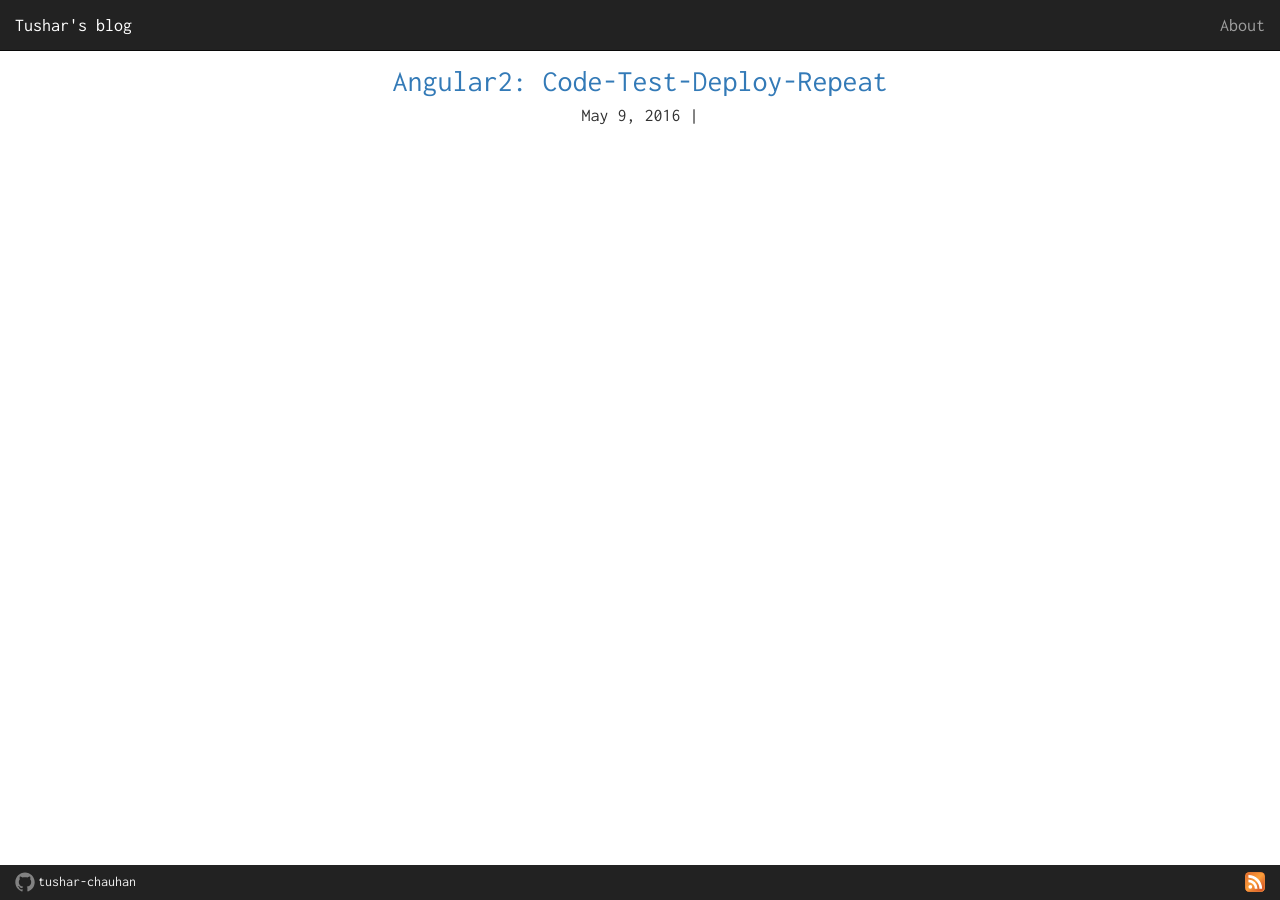
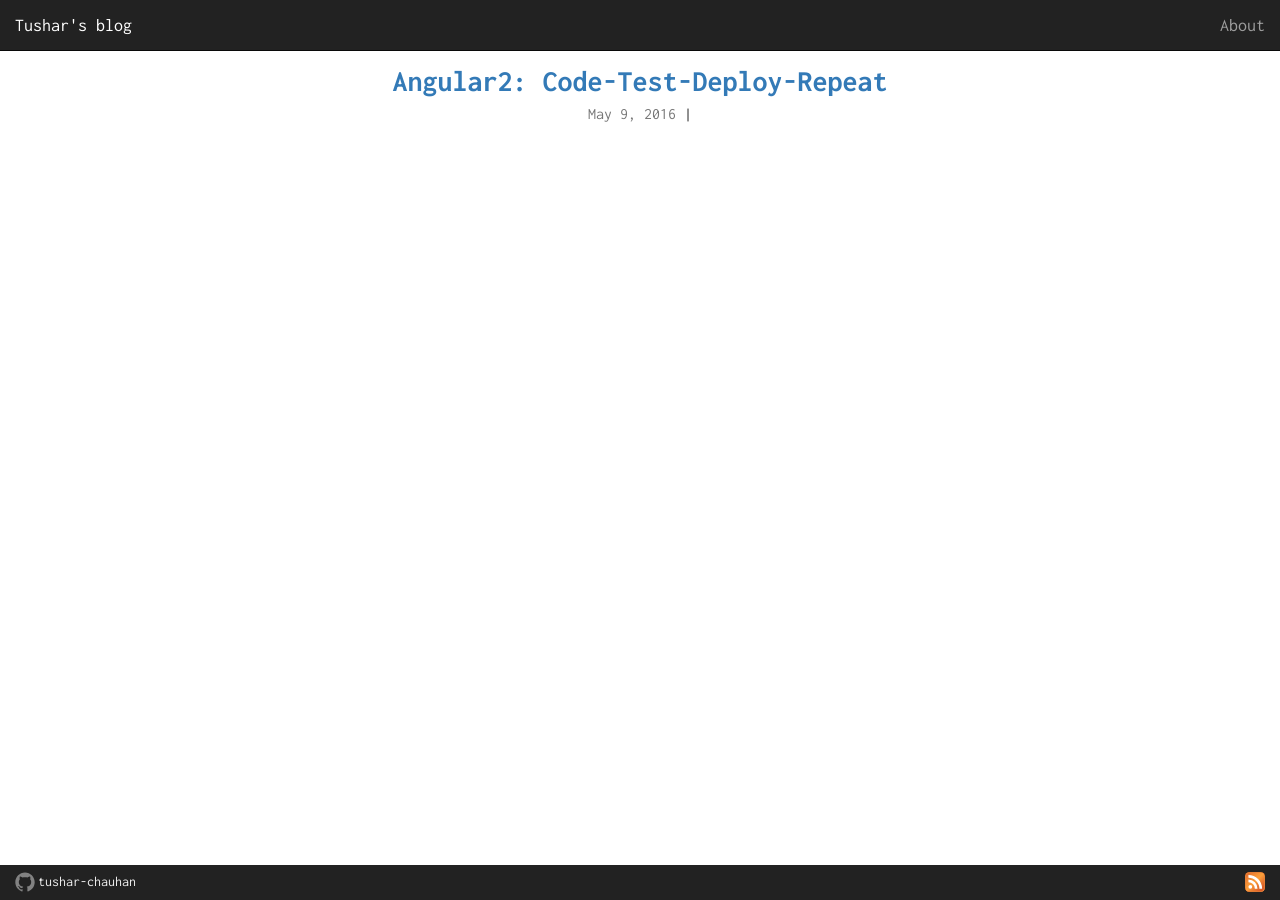
Before and after one commit to tushar-chauhan/tushar-chauhan.github.io, a Jekyll site: the page built from index.html, in a window 1280 px wide. Built offline with Jekyll 4.4.1, drawn with Linux system fonts in a browser that asks for light colours; nearby versions of some CDN libraries; the list of posts is cut into pages by our own code; comment, search, counter and statistics services are not loaded.

Commit message:
Minor layout changes for smaller devices

```diff
--- a/css/main.scss
+++ b/css/main.scss
@@ -9,6 +9,10 @@
 $code-blue: #629FFF;
 
 @import "bootstrap";
+
+body {
+  font-size: 16px;
+}
 
 p {
   text-align: justify;
@@ -23,7 +27,8 @@
 }
 
 .main-content {
-  padding: 60px 0;
+  padding-top: 60px;
+  padding-bottom: 60px;
   .post {
     margin-bottom: 60px;
   }
@@ -76,9 +81,13 @@
         text-align: center;
         border: 0;
         padding: 0;
+        div {
+          font-size: 14px;
+        }
         div:nth-child(1) {
           a {
             font-size: 16px;
+            font-weight: 700;
           }
         }
         .pagination {
@@ -106,6 +115,9 @@
         td {
           text-align: center;
           border: 0;
+          div {
+            font-size: 16px;
+          }
           div:nth-child(1) {
             a {
               font-size: 30px;
--- a/index.html
+++ b/index.html
@@ -12,7 +12,7 @@
               <a class="post-link" href="{{ post.url | prepend: site.baseurl }}">{{ post.title }}</a>
             </div>
             <div>
-              {{ post.date | date: "%b %-d, %Y" }} | <a href="{{ post.url | prepend: site.baseurl }}#disqus_thread" data-disqus-identifier="{{post.disqus_identifier}}"></a>
+              <span class="text-muted">{{ post.date | date: "%b %-d, %Y" }}</span> | <a href="{{ post.url | prepend: site.baseurl }}#disqus_thread" data-disqus-identifier="{{post.disqus_identifier}}"></a>
             </div>
           </td>
         </tr>
```
